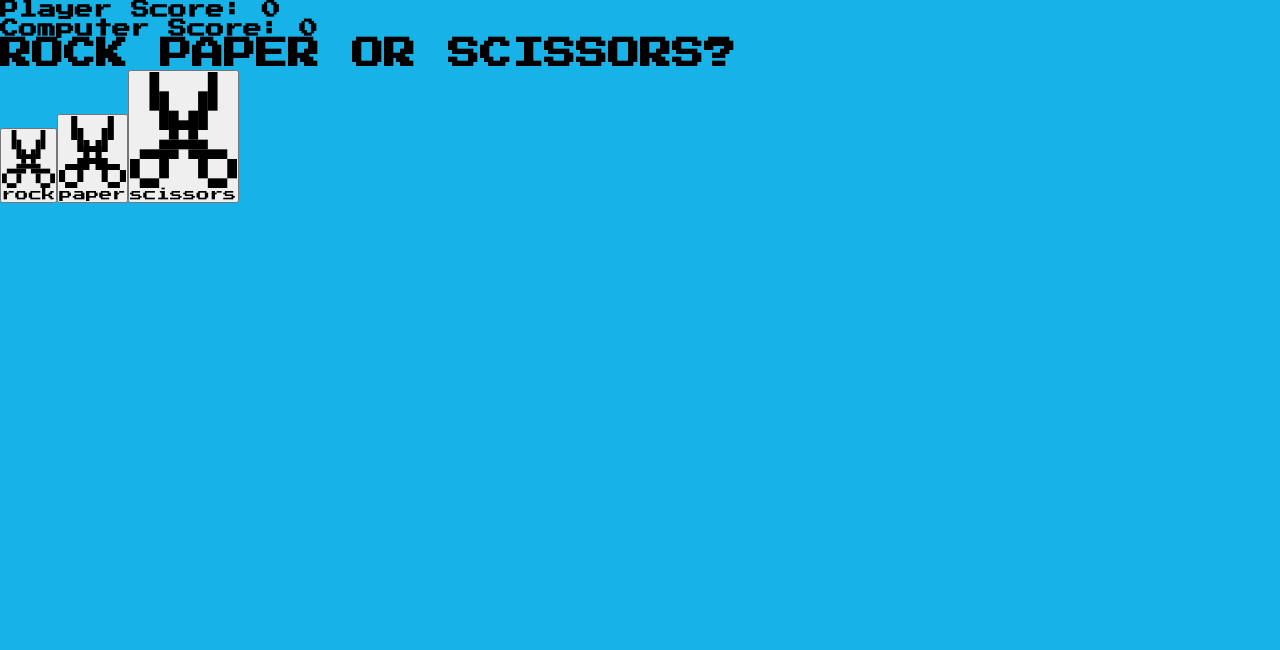
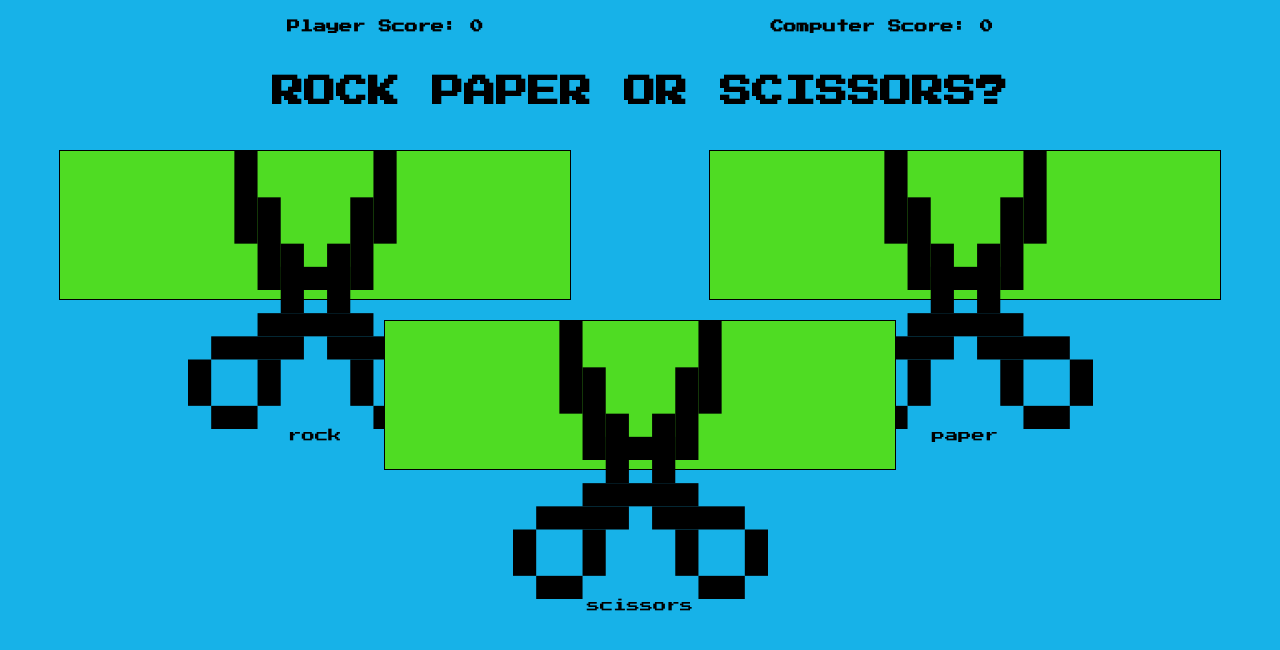
Before and after one commit to ImExtraPolite3/rock-paper-scissors, a React (Vite) app: page / in a window 1280 px wide. Both pictures are taken after a click on the button 640 px from the left and 488 px from the top of the page. Shown: the top 650 px of the page. Built offline with nearby package versions, Linux system fonts and the light colour scheme.

Commit message:
style button section

```diff
--- a/src/index.css
+++ b/src/index.css
@@ -44,6 +44,54 @@ body {
   cursor: pointer;
 }
 
+.game {
+  margin-top: 20px;
+  display: flex;
+  flex-direction: column;
+  justify-content: space-between;
+  height: 450px;
+}
+
+.scores {
+  display: flex;
+  font-size: 0.7rem;
+  justify-content: space-evenly;
+}
+
+.display-round-result {
+  text-align: center;
+}
+
+.game-buttons {
+  display: grid;
+  grid-template-columns: repeat(2, 1fr);
+  gap: 20px;
+
+  button {
+    border: solid 1px;
+    background-color: #4fdc23;
+    width: 40vw;
+    margin: auto;
+    height: 150px;
+    display: flex;
+    flex-direction: column;
+    align-items: center;
+    justify-content: space-around;
+  }
+
+  button:hover {
+    cursor: pointer;
+  }
+
+  button > img {
+    width: 50%;
+  }
+}
+
+.scissors {
+  grid-column: 1 / 3;
+}
+
 @keyframes bobbing {
   50% {
     transform: translateY(-20px);
```
